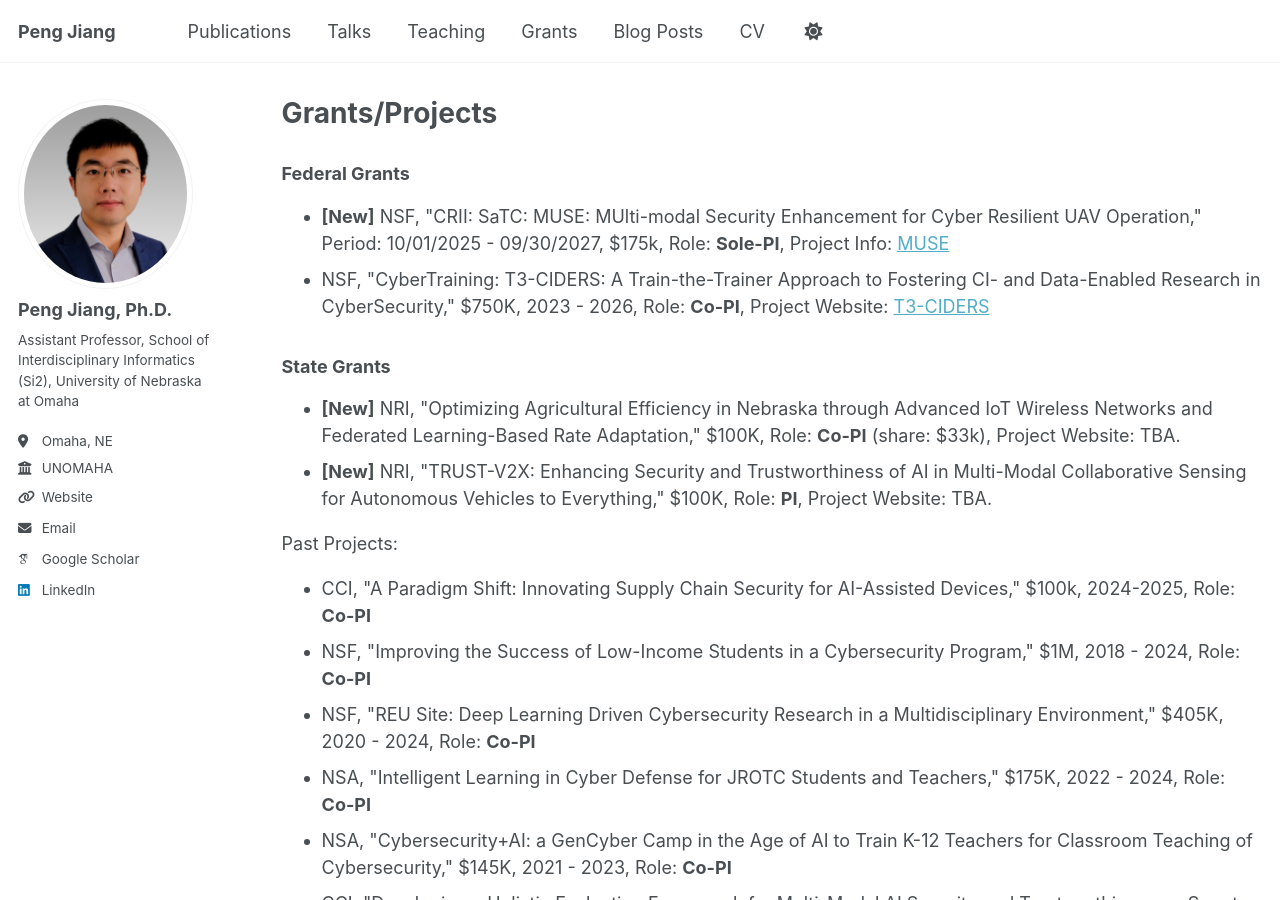
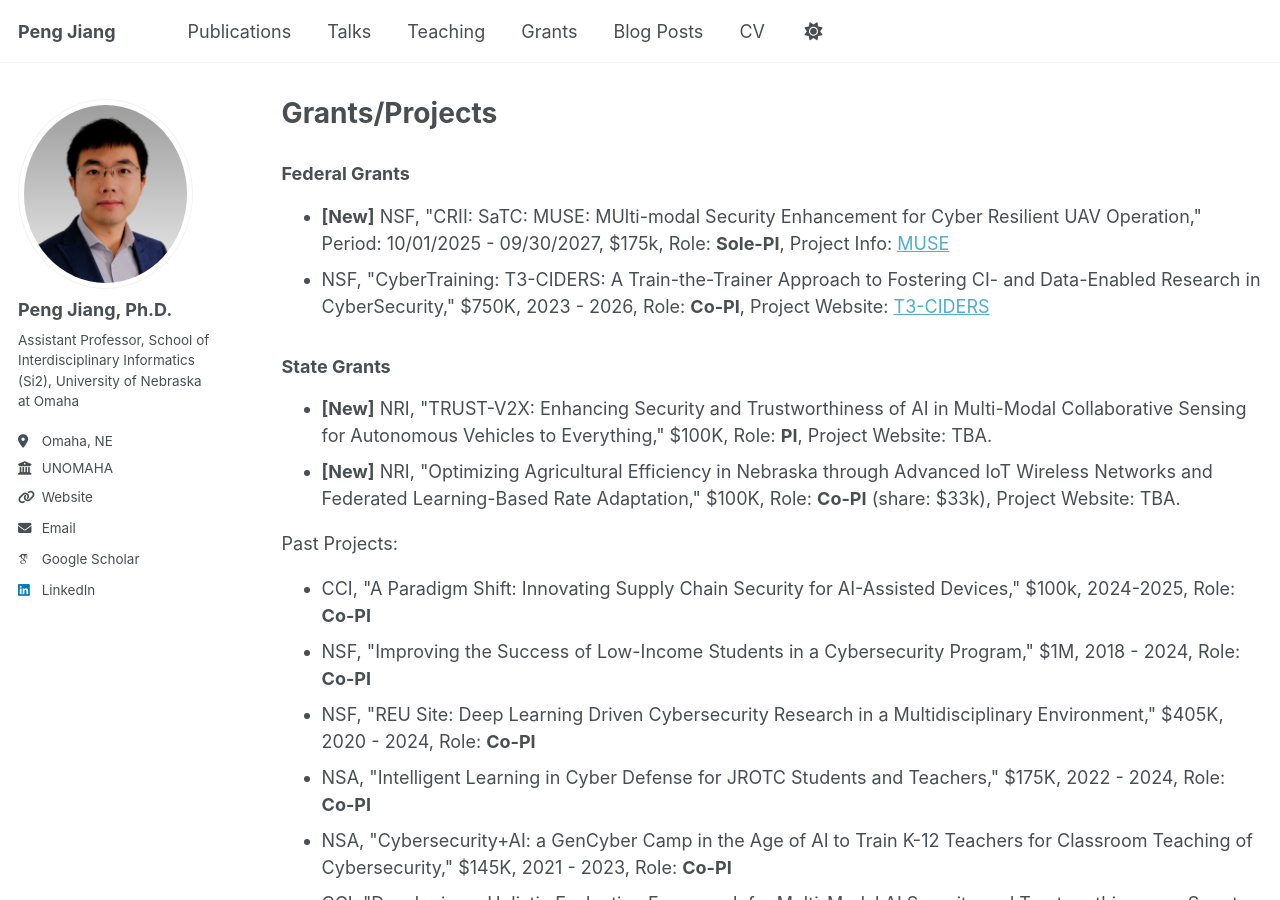
Before and after one commit to PJiang93/pjiang93.github.io, a Jekyll site: the page built from _pages/grants.html, in a window 1280 px wide and 900 px high. Built offline with Jekyll 4.4.1, drawn with Linux system fonts in a browser that asks for light colours; some web fonts are replaced.

Commit message:
update grant

```diff
--- a/_pages/grants.html
+++ b/_pages/grants.html
@@ -21,11 +21,11 @@ author_profile: true
 <!-- State Grants -->
 <h3>State Grants</h3>
 <ul class="list-disc mx-3 mb-10 grid gap-2">
+    <li>
+    <b>[New]</b> NRI, "TRUST-V2X: Enhancing Security and Trustworthiness of AI in Multi-Modal Collaborative Sensing for Autonomous Vehicles to Everything,"  $100K, Role: <b>PI</b>, Project Website: TBA.
+  </li>
   <li>
     <b>[New]</b> NRI, "Optimizing Agricultural Efficiency in Nebraska through Advanced IoT Wireless Networks and Federated Learning-Based Rate Adaptation," $100K, Role: <b>Co-PI</b> (share: $33k), Project Website: TBA.
-  </li>
-  <li>
-    <b>[New]</b> NRI, "TRUST-V2X: Enhancing Security and Trustworthiness of AI in Multi-Modal Collaborative Sensing for Autonomous Vehicles to Everything,"  $100K, Role: <b>PI</b>, Project Website: TBA.
   </li>
 </ul>
 
```
